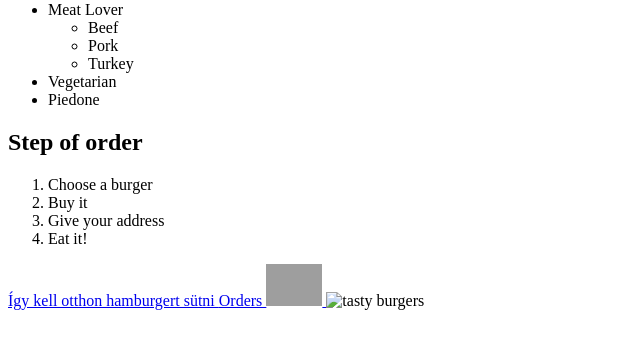
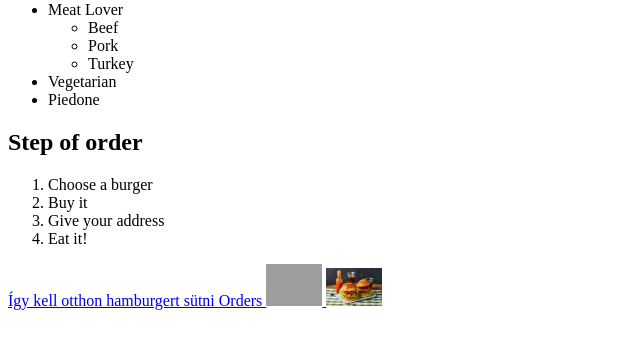
Before and after one commit to feketeszilvi/feketeszilvi.github.io, a plain HTML site: page index.html in a window 1280 px wide. Shown: the part 167-516 px from the top of the page, without its empty margins (0-640 px from the left). Drawn offline with Linux system fonts and the light colour scheme; grey boxes are pictures that could not be loaded; files whose address does not match are found by name.

Commit message:
"Picture modified."

```diff
--- a/index.html
+++ b/index.html
@@ -41,7 +41,7 @@
     <a href="https://streetkitchen.hu/szendvicsek-es-burgerek/igy_kell_otthon_hamburgert_sutni/">
         <img width="56" src="https://streetkitchen.hu/wp-content/uploads/2015/03/img_5782.jpg" alt="tasty burger">
     </a>
-    <img width="56" src="burger.jpg" alt="tasty burgers">
+    <img width="56" src="C:\Users\Dell\Downloads\Sulis cuccok\informatika\ifksp\html-basic-1\img\burger.jpg" alt="tasty burgers">
 
 </body>
 
```
